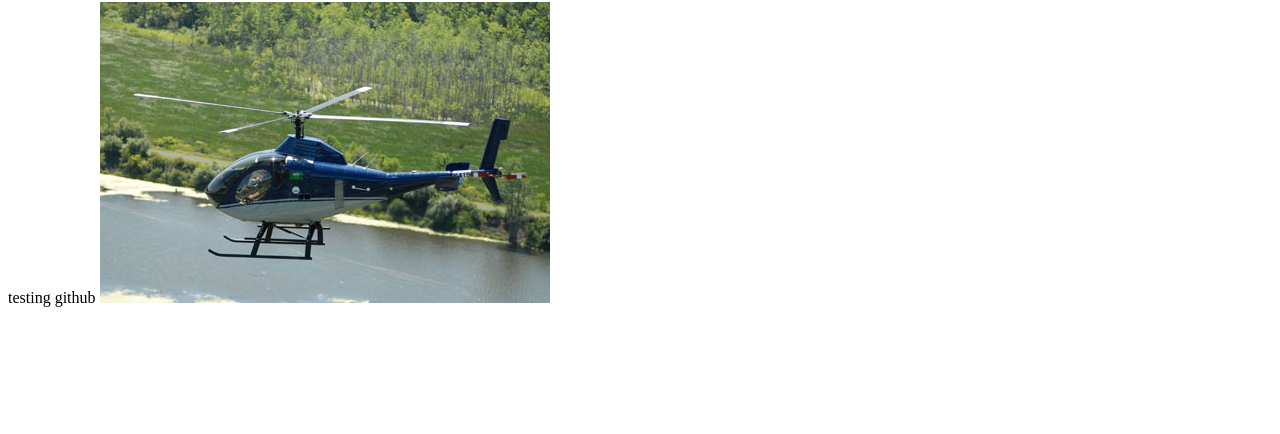
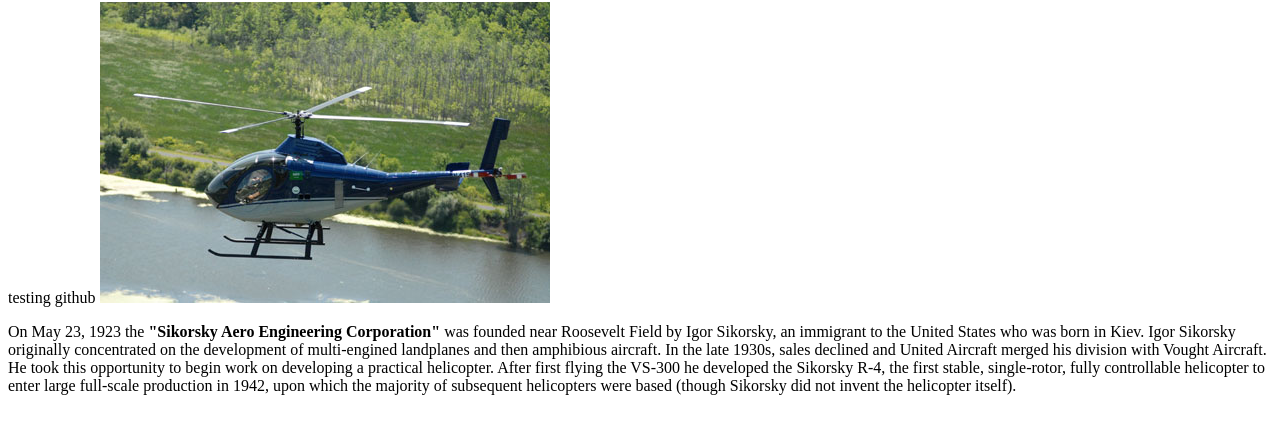
Before and after one commit to tylertel/shreddy, a plain HTML site: page index.html in a window 1280 px wide. Shown: the part 64-498 px from the top of the page. Drawn offline with Linux system fonts and the light colour scheme.

Commit message:
Update index.html

```diff
--- a/index.html
+++ b/index.html
@@ -7,3 +7,4 @@ testing github
 
 <img src="./s434.jpg" alt="">
 </picture>
+<p>On May 23, 1923 the <strong>"Sikorsky Aero Engineering Corporation"</strong> was founded near Roosevelt Field by Igor Sikorsky, an immigrant to the United States who was born in Kiev. Igor Sikorsky originally concentrated on the development of multi-engined landplanes and then amphibious aircraft. In the late 1930s, sales declined and United Aircraft merged his division with Vought Aircraft. He took this opportunity to begin work on developing a practical helicopter. After first flying the VS-300 he developed the Sikorsky R-4, the first stable, single-rotor, fully controllable helicopter to enter large full-scale production in 1942, upon which the majority of subsequent helicopters were based (though Sikorsky did not invent the helicopter itself).</p>
```
